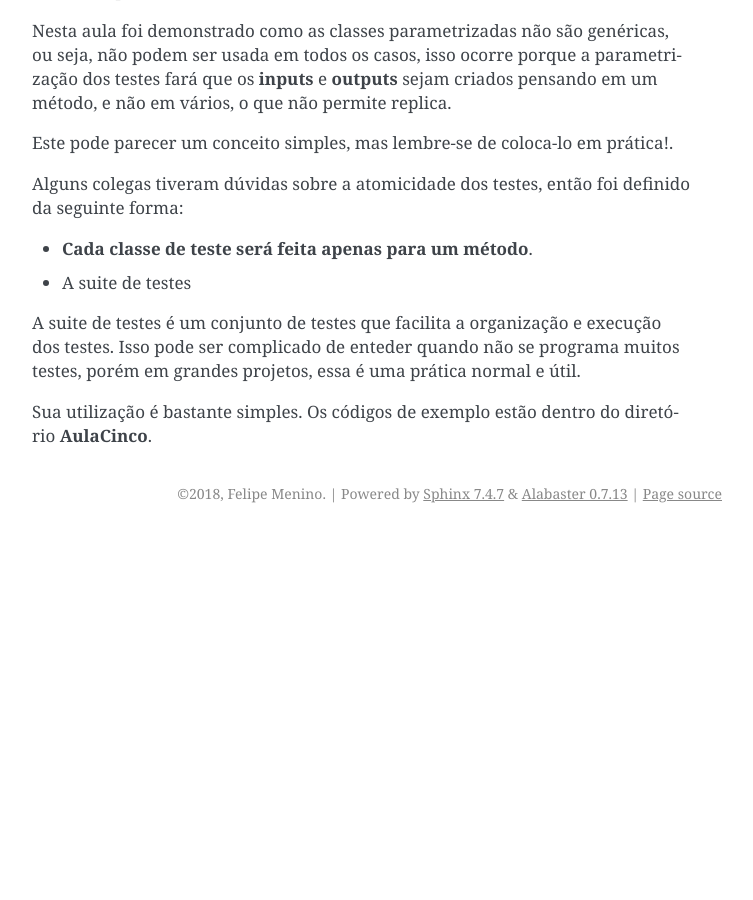
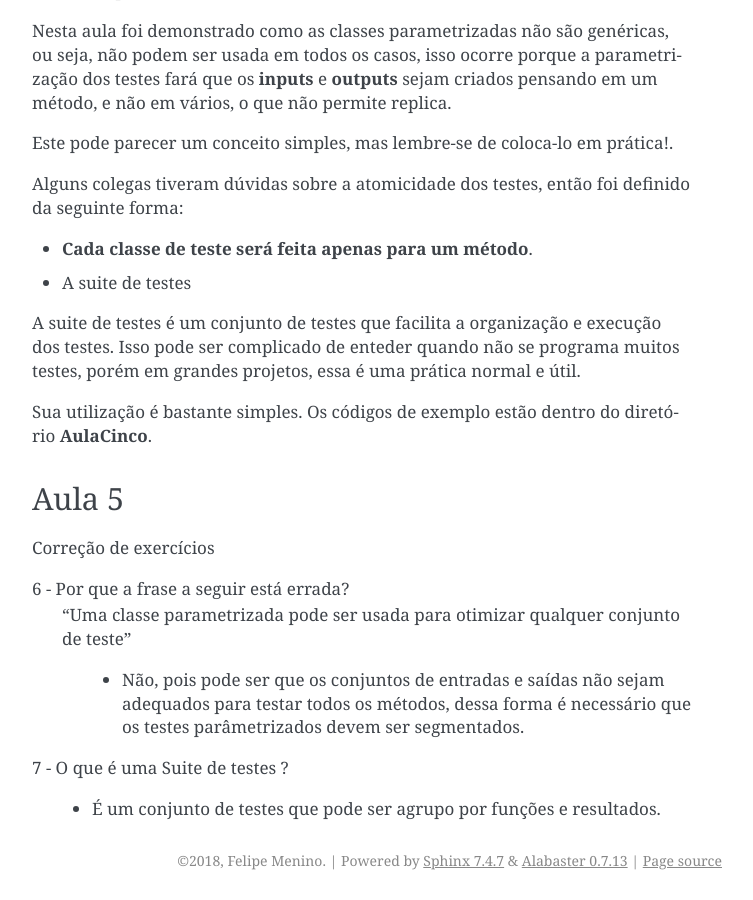
Before and after one commit to Gigers/software-test, a Sphinx documentation site: the page built from source/aulas.rst, in a window 1280 px wide and 900 px high, scrolled down 2632 px. Shown: the whole window, without its empty margins (388-1141 px from the left). Built offline with Sphinx 7.4.7, drawn with Linux system fonts in a browser that asks for light colours; before the commit the page ends 3165 px from its top, so only the background shows below that.

Commit message:
Adição da aula 5

```diff
--- a/source/aulas.rst
+++ b/source/aulas.rst
@@ -101,3 +101,19 @@ Alguns colegas tiveram dúvidas sobre a atomicidade dos testes, então foi defin
 A suite de testes é um conjunto de testes que facilita a organização e execução dos testes. Isso pode ser complicado de enteder quando não se programa muitos testes, porém em grandes projetos, essa é uma prática normal e útil.
 
 Sua utilização é bastante simples. Os códigos de exemplo estão dentro do diretório **AulaCinco**.
+
+
+Aula 5
+---------------------------------------
+
+Correção de exercícios
+
+
+6 -  Por que a frase a seguir está errada?
+    “Uma classe parametrizada pode ser usada para otimizar qualquer conjunto de teste”
+
+        - Não, pois pode ser que os conjuntos de entradas e saídas não sejam adequados para testar todos os métodos, dessa forma é necessário que os testes parâmetrizados devem ser segmentados.
+
+7 - O que é uma Suite de testes ?
+
+    - É um conjunto de testes que pode ser agrupo por funções e resultados.
```
